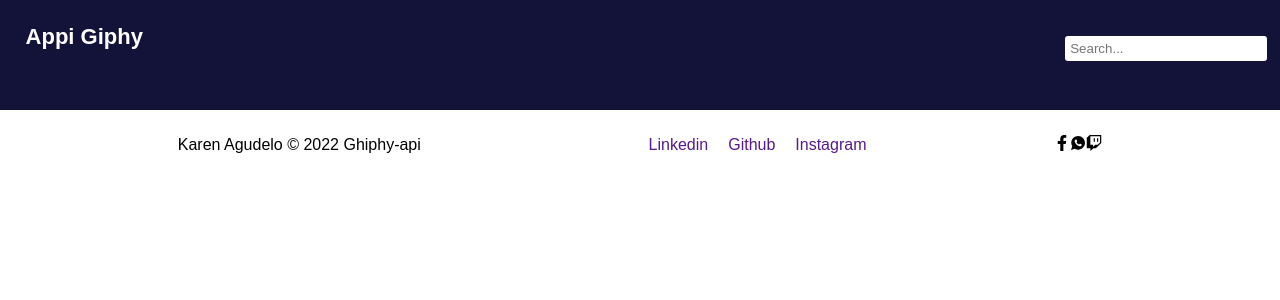
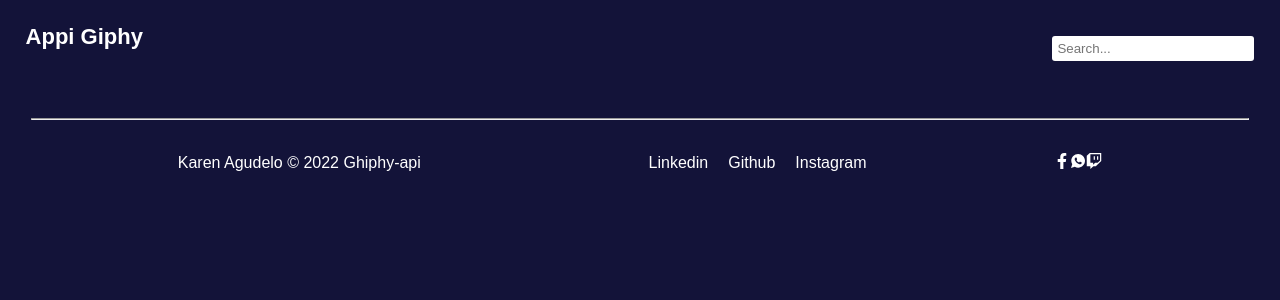
Before and after one commit to KarenAgvs/giphy-Appi, a React (Create React App) app: page / in a window 1280 px wide. Shown: the top 300 px of the page. Built offline with nearby package versions, Linux system fonts and the light colour scheme; a web font is replaced by a local one.

Commit message:
Aplicando estilos en el index.css

```diff
--- a/src/Components/Layouts/Footer/Footer.css
+++ b/src/Components/Layouts/Footer/Footer.css
@@ -24,6 +24,10 @@ footer{
     justify-content: space-evenly;
 }
 
+.line{
+    width: 95%;
+}
+
 @media screen and (max-width:400px) {
     .header{
         background-color: blueviolet;
--- a/src/Components/Layouts/Footer/Footer.jsx
+++ b/src/Components/Layouts/Footer/Footer.jsx
@@ -5,6 +5,7 @@ import {IoLogoWhatsapp} from 'react-icons/io';
 export const Footer =()=>{
     return(
         <>
+        <hr className='line'></hr>
         <footer>
             <p>Karen Agudelo &copy; 2022 Ghiphy-api</p>
             <ul>
--- a/src/Components/UI/SearchBar/SearchBar.css
+++ b/src/Components/UI/SearchBar/SearchBar.css
@@ -4,6 +4,9 @@
     border: none;
     padding: 5px;
     border-radius: 3px;
+    background-color: #fff;
+    margin-right:2% ;
+    color: #000;
 }
 
 .form{
--- a/src/index.css
+++ b/src/index.css
@@ -2,6 +2,14 @@
 
 *{
   font-family: 'BIZ UDGothic', sans-serif;
+}
+
+*{
+  background-color:#131339
+}
+
+*{
+  color: #fff
 }
 
 body {
```
